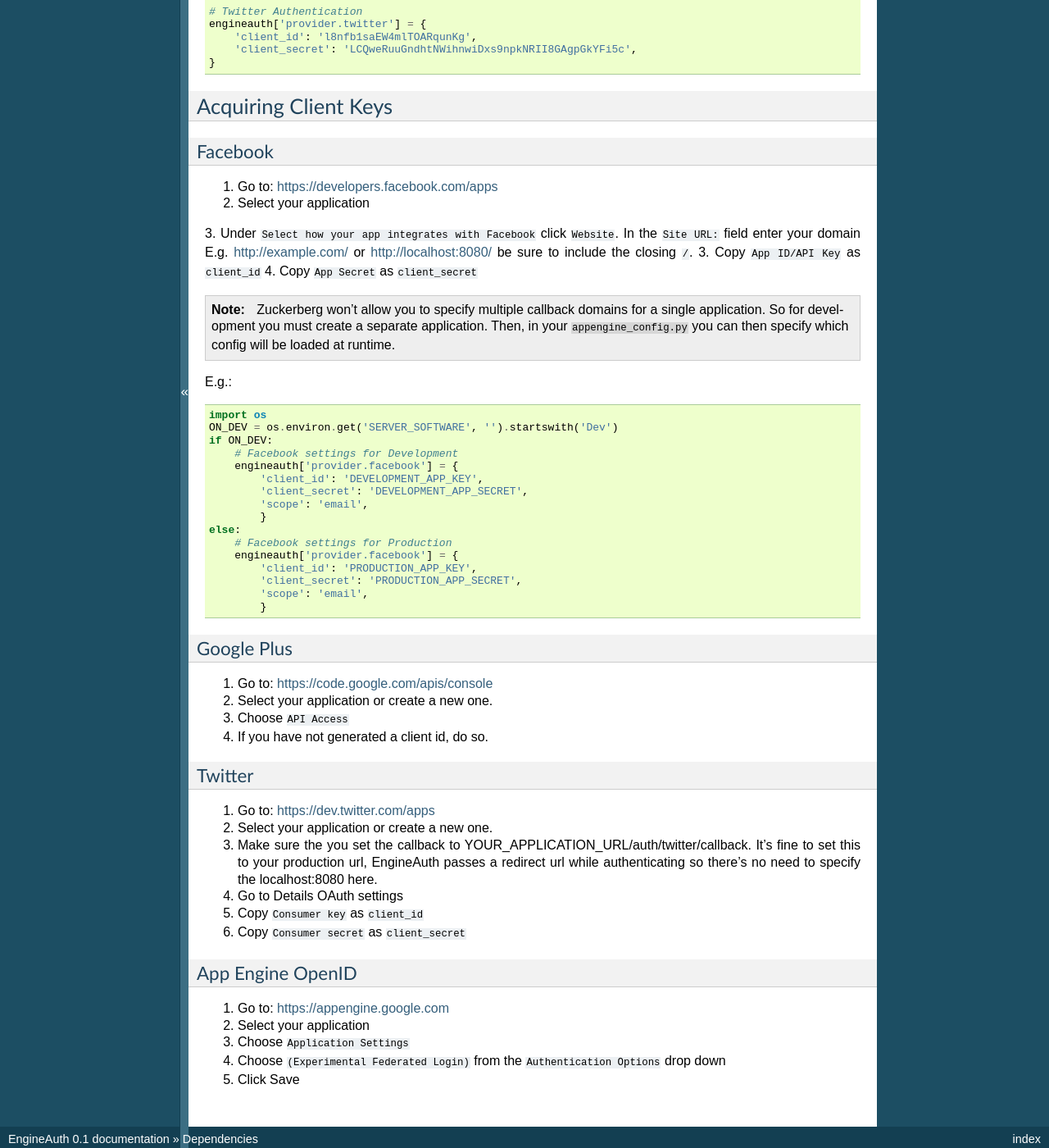
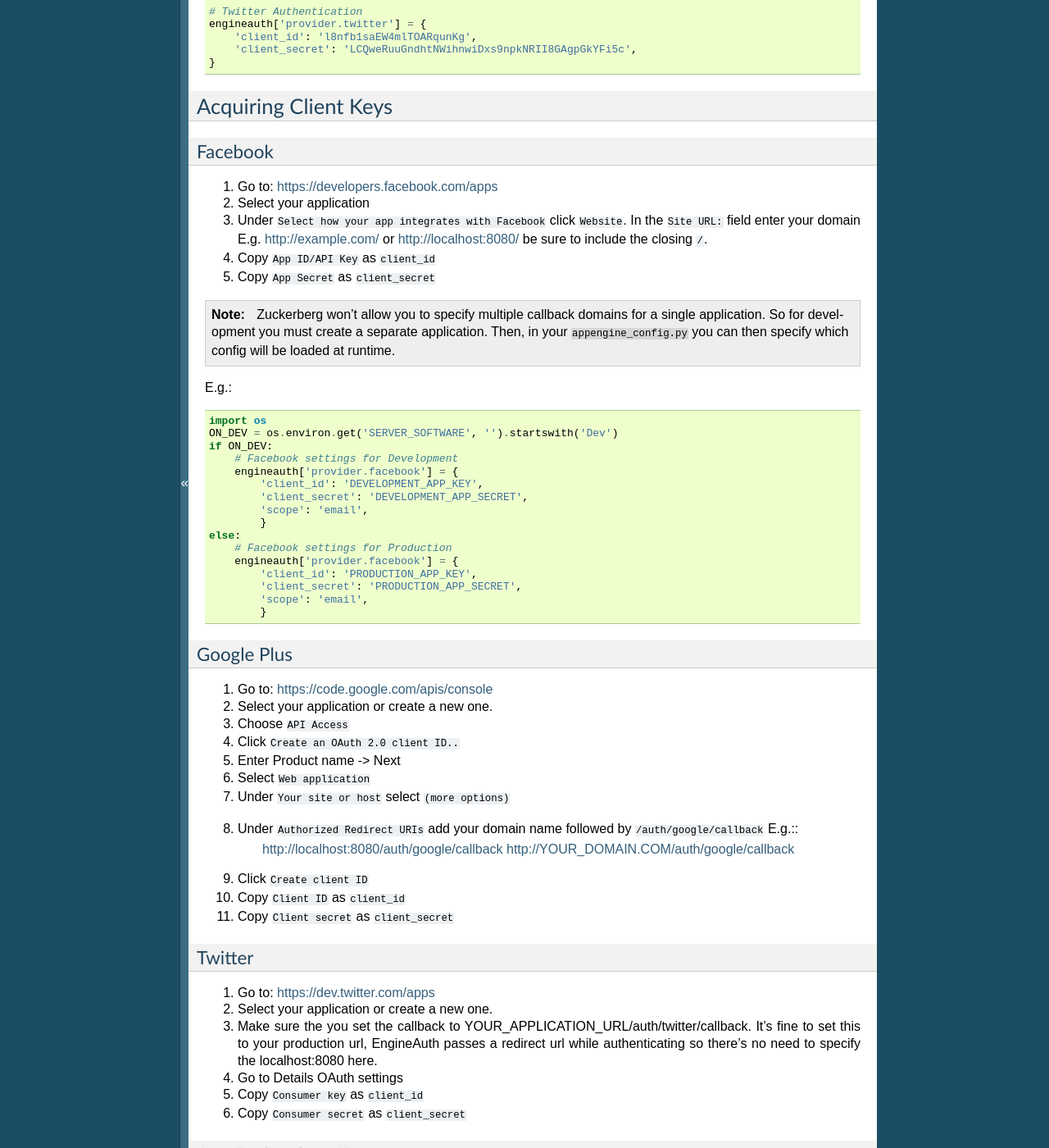
Before and after one commit to scotch/engineauth, a Sphinx documentation site: the page built from docs/Installation.rst, in a window 1280 px wide and 1400 px high, scrolled down 933 px. Shown: the whole window at 82% size. Built offline with Sphinx 7.4.7, drawn with Linux system fonts in a browser that asks for light colours.

Commit message:
Added more details on acquiring Google API tokens

```diff
--- a/docs/Installation.rst
+++ b/docs/Installation.rst
@@ -61,8 +61,8 @@
 1. Go to: https://developers.facebook.com/apps
 2. Select your application
 3. Under ``Select how your app integrates with Facebook`` click ``Website``. In the ``Site URL:`` field enter your domain E.g. http://example.com/ or http://localhost:8080/ be sure to include the closing ``/``.
-3. Copy ``App ID/API Key`` as ``client_id``
-4. Copy ``App Secret`` as ``client_secret``
+4. Copy ``App ID/API Key`` as ``client_id``
+5. Copy ``App Secret`` as ``client_secret``
 
 .. Note::
     Zuckerberg won't allow you to specify multiple callback domains for a single application. So for development you must create a separate application. Then, in your ``appengine_config.py`` you can then specify which config will be loaded at runtime.
@@ -91,7 +91,16 @@
 1. Go to: https://code.google.com/apis/console
 2. Select your application or create a new one.
 3. Choose ``API Access``
-4. If you have not generated a client id, do so.
+4. Click ``Create an OAuth 2.0 client ID..``
+5. Enter Product name -> Next
+6. Select ``Web application``
+7. Under ``Your site or host`` select ``(more options)``
+8. Under ``Authorized Redirect URIs`` add your domain name followed by ``/auth/google/callback`` E.g.::
+    http://localhost:8080/auth/google/callback
+    http://YOUR_DOMAIN.COM/auth/google/callback
+9. Click ``Create client ID``
+10. Copy ``Client ID`` as ``client_id``
+11. Copy ``Client secret`` as ``client_secret``
 
 Twitter
 -------
```
